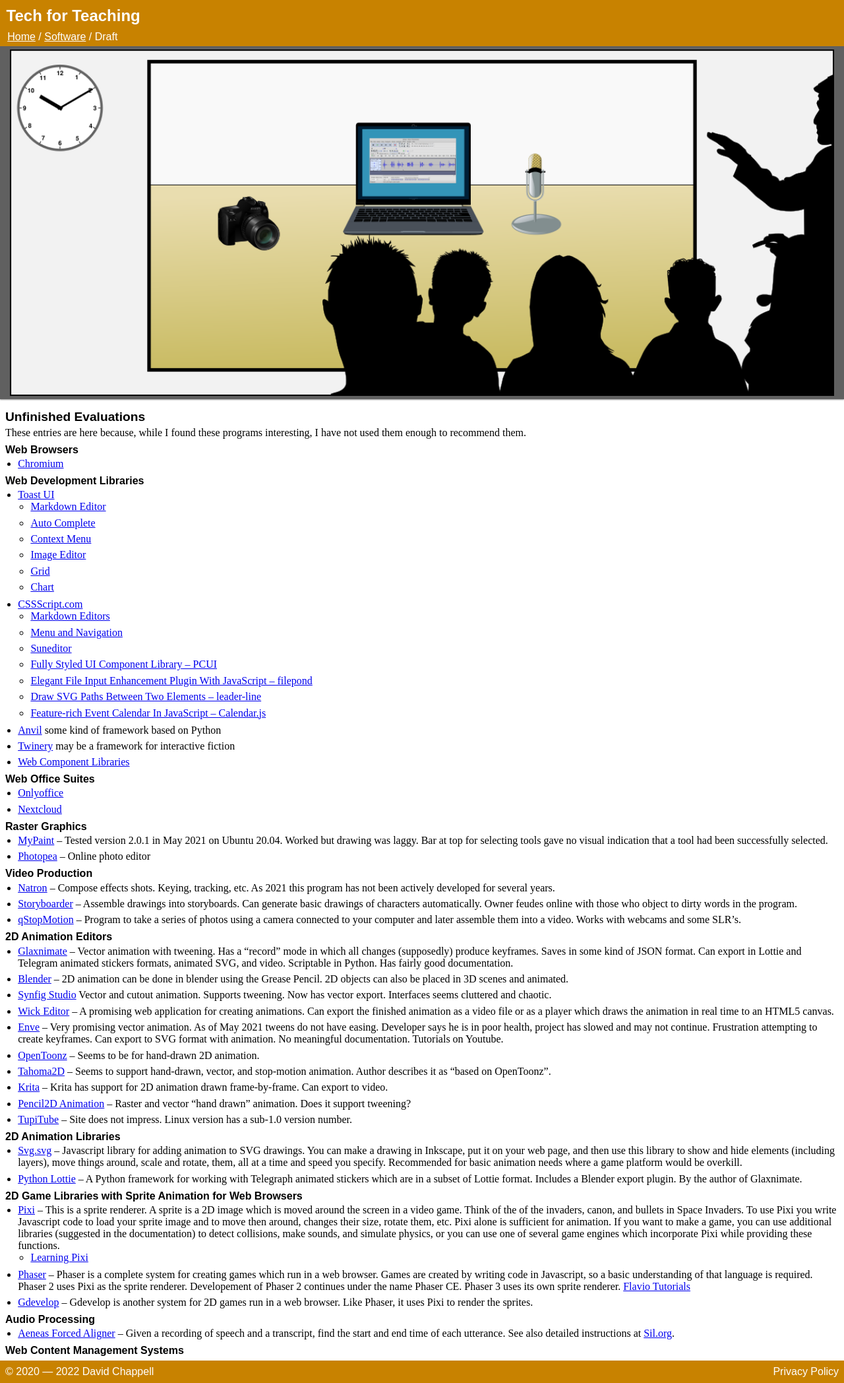
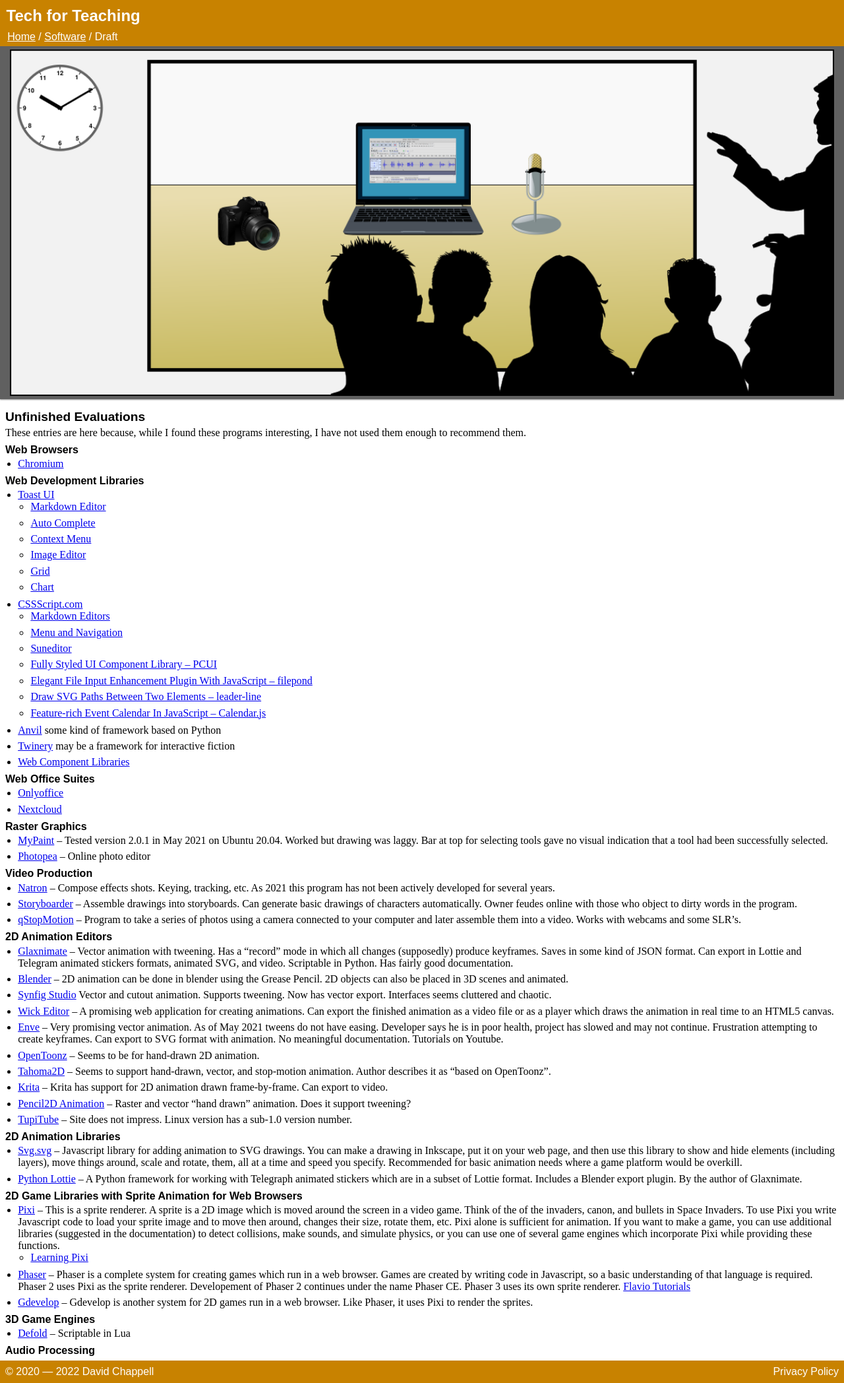
Before and after one commit to david672orford/tech-for-teaching, a Jekyll site: the page built from software/draft.md, in a window 1280 px wide. Shown: the whole page at 66% size. Built offline with Jekyll 4.4.1, drawn with Linux system fonts in a browser that asks for light colours; our own code applies the rules of GitHub Pages for plain Markdown files.

Commit message:
Added Defold

```diff
--- a/software/draft.md
+++ b/software/draft.md
@@ -120,6 +120,9 @@
 	Gdevelop is another system for 2D games run in a web browser. Like Phaser,
 	it uses Pixi to render the sprites.
 
+### 3D Game Engines
+* [Defold](https://defold.com/) -- Scriptable in Lua
+
 ### Audio Processing
 * [Aeneas Forced Aligner](https://github.com/readbeyond/aeneas) --
 	Given a recording of speech and a transcript, find the start and end
```
